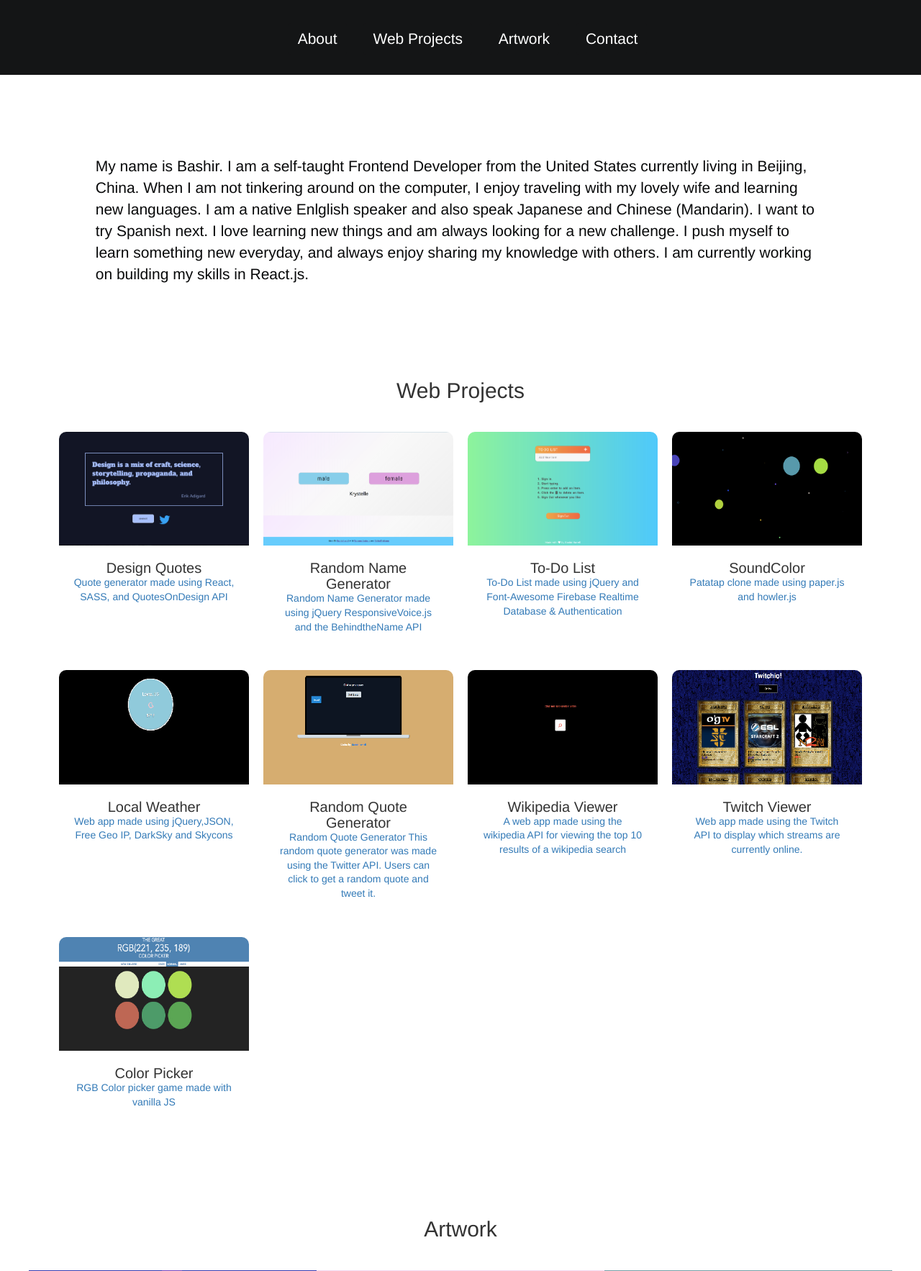
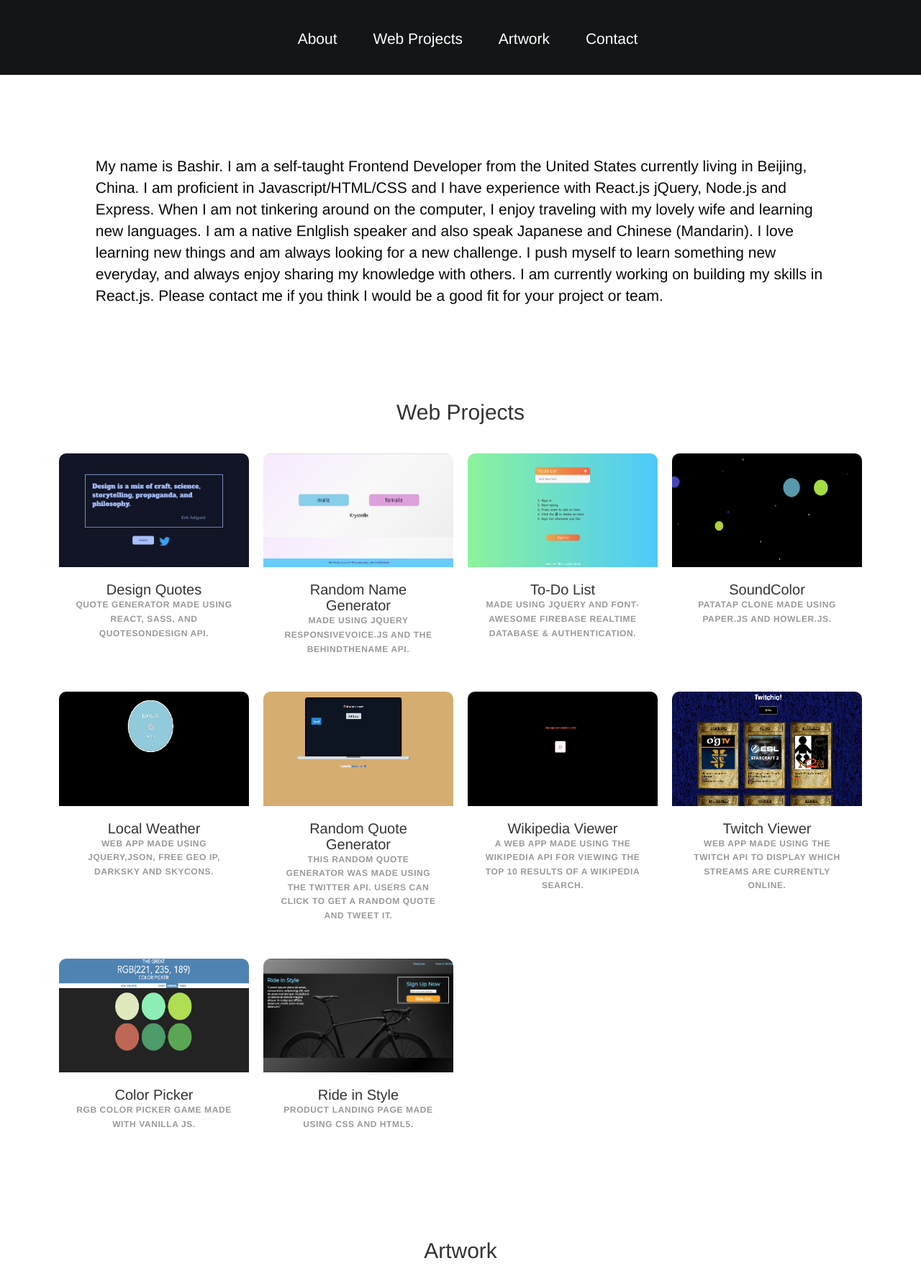
Before and after one commit to bookofbash/home, a PHP site: page / in a window 1280 px wide. Shown: the top 1766 px of the page at 72% size. Run offline with PHP 8.4, Linux system fonts and the light colour scheme; some libraries are stand-ins or nearby versions.

Commit message:
Added another project "Ride in Style Landing Page"

```diff
--- a/index.html
+++ b/index.html
@@ -31,8 +31,9 @@
           <a href="#portfolio" class="btn btn-navi">Web Projects</a>
           <a href="#artwork" class="btn btn-navi"> Artwork</a>
           <a href="#contact" class="btn btn-navi">Contact</a>
-        </div>
-      </nav>
+          <!-- <button id = "chiButton" display="none">Chinese</button>
+        </div> -->
+    </nav>
     <!--end navbar, begin main content-->
 	<div class="container-fluid">
     <main role = "main content">
@@ -40,7 +41,18 @@
       <!--First Section "About"-->
   <section id="about">
         <div>
-            <p class="inline" id="about_text">  My name is Bashir. I am a self-taught Frontend Developer from the United States currently living in Beijing, China.  When I am not tinkering around on the computer, I enjoy traveling with my lovely wife and learning new languages. I am a native Enlglish speaker and also speak Japanese and Chinese (Mandarin). I want to try Spanish next. I love learning new things and am always looking for a new challenge. I push myself to learn something new everyday, and always enjoy sharing my knowledge with others. I am currently working on building my skills in React.js.</p>
+            <p class="inline" id="about_text">
+                <span class='english'> My name is Bashir. I am a self-taught Frontend Developer
+                                    from the United States currently living in Beijing, China. I am proficient in Javascript/HTML/CSS and I have experience with React.js jQuery, Node.js and Express. When I am not tinkering around on the computer,
+                                    I enjoy traveling with my lovely wife and learning new languages. I am a native Enlglish speaker and also speak
+                                    Japanese and Chinese (Mandarin). I love learning new things and am always looking for
+                                    a new challenge. I push myself to learn something new everyday, and always enjoy sharing my knowledge with others.
+                                    I am currently working on building my skills in React.js. Please contact me if you think I would be a good fit for your project or team.
+                </span>
+                <span  class= 'chinese noDisplay'>我叫 Bashir. 我是个从美国来的住在北京的自学前端开发人员。不在电脑前面的时候我喜欢跟我的妻子理由也喜欢学习新语言。我的母语是英语，我会说日语和中文。我想接下来学习西班牙语.
+                    我喜欢学习新事物，并且总是在寻找挑战。每天学习新事物， 每天f分享我的知识。我目前正致力于在React.js中构建我的技能。
+                </span>
+            </p>
         </div>
     </div>
   </section>
@@ -50,7 +62,10 @@
 
 
  <section id="portfolio" align="middle">
-  <h2>Web Projects</h2>
+  <h2>
+      <span class='english'>Web Projects</span>
+      <span class='chinese noDisplay'>网络APP</span>
+    </h2>
   <div class="band">
         <!-- <div class="item-8">
                 <a
@@ -72,7 +87,10 @@
               </div>
               <article>
                 <h1>Design Quotes</h1>
-                <p>Quote generator made using React, SASS, and QuotesOnDesign API</p>
+                <p>
+                    <span class='english'>Quote generator made using React, SASS, and QuotesOnDesign API.</span>
+                    <span class='chinese noDisplay'>用React.js SASS, 和 QuotesOnDesign API 引文发生器</span>
+                </p>
               </article>
            </a>
       </div>
@@ -84,7 +102,10 @@
               </div>
               <article>
                 <h1>Random Name Generator</h1>
-                <p>Random Name Generator made using jQuery ResponsiveVoice.js and the BehindtheName API</p>
+                <p>
+                    <span class='english'>Made using jQuery ResponsiveVoice.js and the BehindtheName API.</span>
+                    <span class='chinese noDisplay'>用jQuery, ResponsiveVoice.js 和 BehindtheName API 的随机名字生成器  </span>
+                </p>
               </article>
            </a>
       </div>
@@ -95,8 +116,11 @@
               <div class="thumb" style="background-image:url(images/todolist.jpg)">
               </div>
               <article>
-                  <h1>To-Do List</h1>
-                  <p>To-Do List made using jQuery and Font-Awesome Firebase Realtime Database & Authentication</p>
+                  <h1>To-Do List<span class='chinese noDisplay'>待办事项清单</span></h1>
+                    <p>
+                        <span class='english'>Made using jQuery and Font-Awesome Firebase Realtime Database & Authentication.</span>
+                        <span class='chinese noDisplay'>用jQuery, FontAwesome, & Google Firebase 数据库和认证的待办事项列表</span>
+                    </p>
               </article>
            </a>
       </div>
@@ -108,7 +132,10 @@
                 </div>
                 <article>
                     <h1>SoundColor</h1>
-                    <p>Patatap clone made using paper.js and howler.js</p>
+                        <p>
+                            <span class='english'>Patatap clone made using paper.js and howler.js.</span>
+                            <span class='chinese noDisplay'></span>
+                        </p>
                 </article>
              </a>
         </div>
@@ -116,11 +143,14 @@
             <a
             href="https://bookofbash.github.io/weatherapp/"
             class="card">
-                <div class="thumb" style="background-image:url(images/weatherapp.jpg)"><!--Photo by Meriç Dağlı on Unsplash-->
+                <div class="thumb" style="background-image:url(images/weatherapp.jpg)">
                 </div>
                 <article>
                     <h1>Local Weather</h1>
-                    <p>Web app made using jQuery,JSON, Free Geo IP, DarkSky and Skycons</p>
+                    <p>
+                        <span class='english'>Web app made using jQuery,JSON, Free Geo IP, DarkSky and Skycons.</span>
+                        <span class='chinese noDisplay'>用jQuery，JSON， Free Geo IP, DarkSky 和 Skycons 的网络APP</span>
+                    </p>
                 </article>
              </a>
         </div>
@@ -131,8 +161,11 @@
               </div>
               <article>
                   <h1>Random Quote Generator</h1>
-                  <p>Random Quote Generator
-                      This random quote generator was made using the Twitter API. Users can click to get a random quote and tweet it.</p>
+                  <p>
+                        <span class='english'>This random quote generator was made using the Twitter API. Users can click to get a random quote and tweet it.</span>
+                        <span class='chinese noDisplay'>用Twitter API的 引文发生器</span>
+
+                  </p>
               </article>
           </a>
       </div>
@@ -143,8 +176,10 @@
           </div>
           <article>
               <h1>Wikipedia Viewer</h1>
-              <p>A web app made using the wikipedia API for viewing the top 10 results of a wikipedia search
-              </p>
+                <p>
+                    <span class='english'>A web app made using the Wikipedia API for viewing the top 10 results of a wikipedia search.</span>
+                    <span class='chinese noDisplay'>用Wikipedia API的 APP</span>
+                </p>
           </article>
           </a>
       </div>
@@ -155,8 +190,10 @@
             </div>
             <article>
                 <h1>Twitch Viewer</h1>
-                <p>Web app made using the Twitch API to display which streams are currently online.
-                </p>
+                    <p>
+                        <span class='english'>Web app made using the Twitch API to display which streams are currently online.</span>
+                        <span class='noDisplay chinese'>用Twitch API的 APP. 用户能看 直播在线态度。</span>
+                    </p>
             </article>
         </a>
       </div>
@@ -167,16 +204,31 @@
                 </div>
                 <article>
                     <h1>Color Picker</h1>
-                    <p>RGB Color picker game made with vanilla JS
-                    </p>
+                        <p>
+                            <span class='english'>RGB Color picker game made with vanilla JS.</span>
+                            <span class='chinese noDisplay'>用JavaScript的RGB Color Picker 游戏. </span>
+                        </p>
                 </article>
             </a>
       </div>
+      <div class="item-10 animated fadeInLeftBig">
+        <a href="https://codepen.io/bookofbash/full/pQqgJz"
+        class="card">
+            <div class="thumb" style="background-image: url(images/ride_on.jpg)">
+            </div>
+            <article>
+                <h1>Ride in Style</h1>
+                    <p>
+                        <span class='english'>Product landing page made using CSS and HTML5.</span>
+                        <span class='chinese noDisplay'>用HTML5和CSS的登陆页面. </span>
+                    </p>
+            </article>
+        </a>
       </div>
     </div>
  </section>
 <!-- Artwork goes here-->
-<section id="artwork" align="middle">
+<section id="artwork" align="center">
     <h2>Artwork</h2>
     <div class="artwork">
       <div class="item-art"><img src="images/Finch.png"/></div>
--- /dev/null
+++ b/script.js
@@ -0,0 +1,28 @@
+const chiButton = document.getElementById('chiButton');
+
+
+chiButton.onclick = (function (){
+    let noDisplay = document.getElementsByClassName('noDisplay');
+    let englishText = document.getElementsByClassName('english');
+    let chineseText = document.getElementsByClassName('chinese');
+
+    for (let i = 0; i <= englishText.length; i++){
+        chineseText[i].classList.toggle('noDisplay');
+        englishText[i].classList.toggle('noDisplay');
+        if( chiButton.innerHTML === "Chinese"){
+            chiButton.innerHTML = 'English';
+        }else {
+            chiButton.innerHTML = 'Chinese'
+        };
+    }
+});
+
+// engButton.onclick = (function (){
+//     let noDisplay = document.getElementsByClassName('noDisplay');
+
+//     for (let i = 0; i <= chineseText.length; i++){
+//         console.log(chineseText[i].classList)
+//         noDisplay[i].classList.remove('noDisplay');
+//         chineseText[i].classList.add('noDisplay');
+//     }
+// });
--- a/styles.css
+++ b/styles.css
@@ -211,3 +211,12 @@
   text-align: center;
   background-color: inherit;
 }
+
+.noDisplay {
+  display : none;
+}
+
+#chiButton{
+  color: black;
+  background-color: #FFF8F0;
+}
```
Also changed, not shown: images/ride_on.jpg (added).
